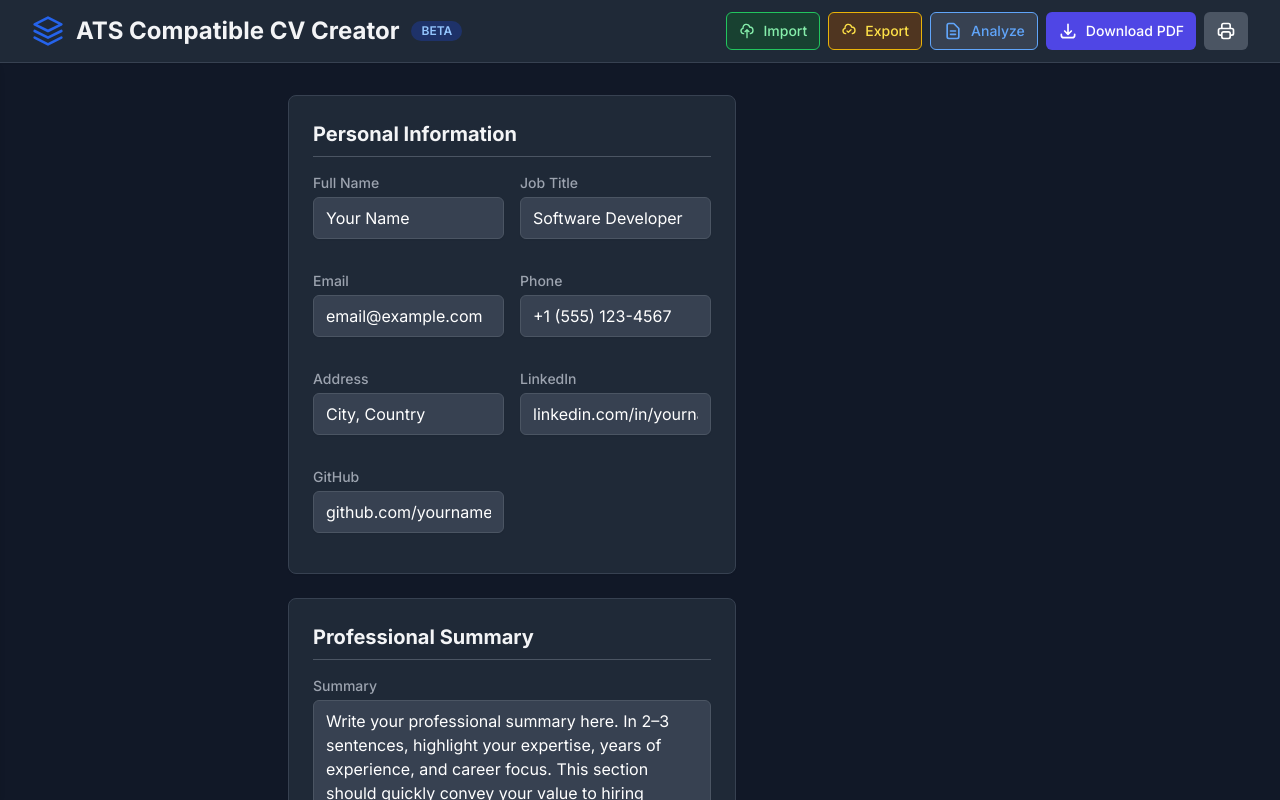
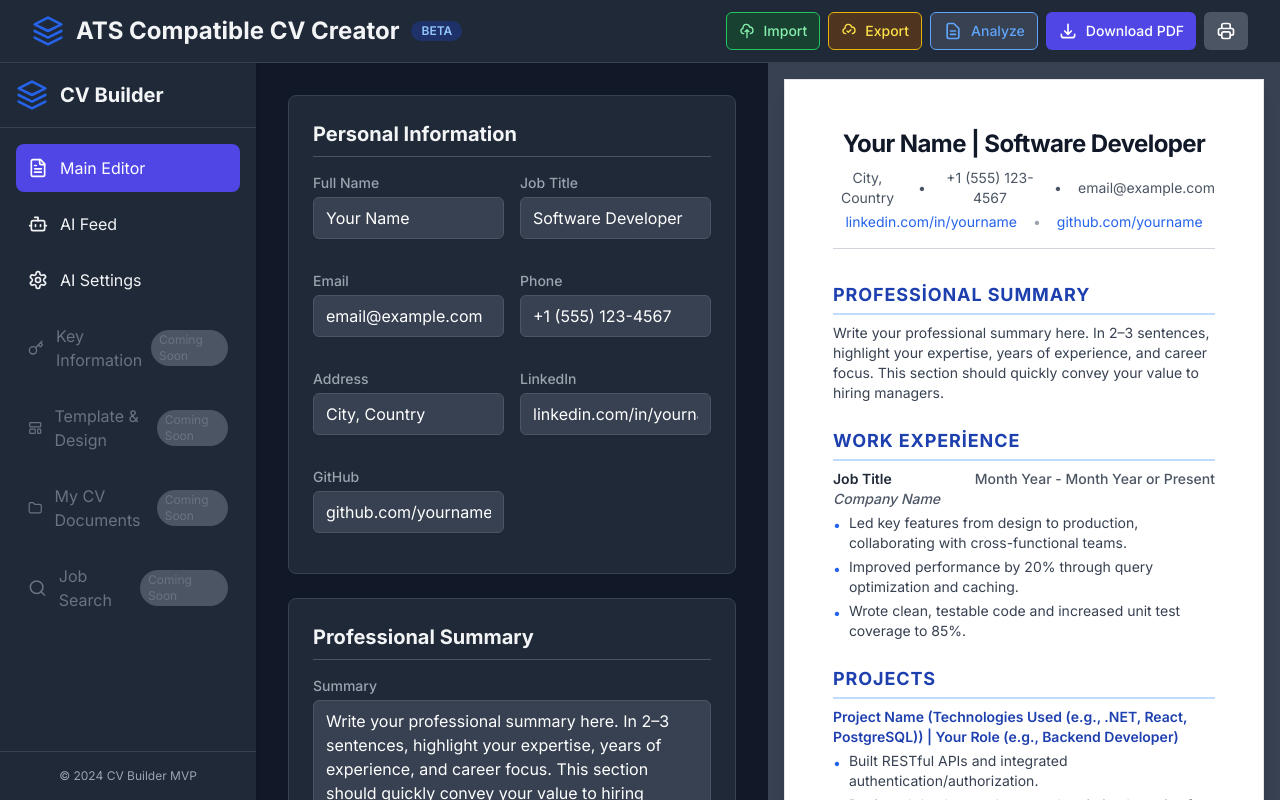
Before and after one commit to rvoidex7/ats-cv-Create, a React (Vite) app: page / in a window 1280 px wide. Built offline with nearby package versions, Linux system fonts and the light colour scheme; what @react-pdf/renderer would draw is missing.

Commit message:
Web View fix

```diff
--- a/App.tsx
+++ b/App.tsx
@@ -138,7 +138,7 @@ const App: React.FC = () => {
 
         <div className="flex-1 flex flex-row overflow-y-hidden">
           {/* Mobile navigation buttons */}
-          <div className="md:hidden fixed bottom-10 left-4 z-40">
+          <div className="lg:hidden fixed bottom-10 left-4 z-40">
             <button
               onClick={() => setIsSidebarOpen(!isSidebarOpen)}
               className="bg-blue-600 text-white p-3 rounded-full shadow-lg"
@@ -158,8 +158,8 @@ const App: React.FC = () => {
           {/* Sol Dikey Navigasyon Menüsü */}
           <div className={`
             ${isSidebarOpen ? 'block' : 'hidden'}
-            md:flex flex-shrink-0 w-64 bg-white dark:bg-gray-800 shadow-md no-print z-20 overflow-y-auto
-            fixed md:relative inset-y-0 left-0 transform ${isSidebarOpen ? 'translate-x-0' : '-translate-x-full'}
+            lg:flex flex-shrink-0 w-64 bg-white dark:bg-gray-800 shadow-md no-print z-20 overflow-y-auto
+            fixed lg:relative inset-y-0 left-0 transform ${isSidebarOpen ? 'translate-x-0' : '-translate-x-full'} lg:transform-none
             transition-transform duration-300 ease-in-out
           `}>
             <AppSidebar activePage={activePage} setActivePage={setActivePage} />
@@ -167,7 +167,7 @@ const App: React.FC = () => {
 
 
           {/* Orta Ana İçerik Alanı */}
-          <main className="flex-1 overflow-y-auto p-4 sm:p-6 lg:p-8 pb-20 md:pb-8">
+          <main className="flex-1 overflow-y-auto p-4 sm:p-6 lg:p-8 pb-20 lg:pb-8">
             {renderPage()}
           </main>
 
@@ -175,7 +175,7 @@ const App: React.FC = () => {
           <div className={`
             ${isPreviewOpen ? 'block' : 'hidden'}
             lg:block w-full lg:w-2/5 bg-gray-200 dark:bg-gray-700 p-4 overflow-y-auto no-print z-10
-            fixed lg:relative inset-y-0 right-0 transform ${isPreviewOpen ? 'translate-x-0' : 'translate-x-full'}
+            fixed lg:relative inset-y-0 right-0 transform ${isPreviewOpen ? 'translate-x-0' : 'translate-x-full'} lg:transform-none
             transition-transform duration-300 ease-in-out
           `}>
             <CvPreview cvData={cvData} />
```
